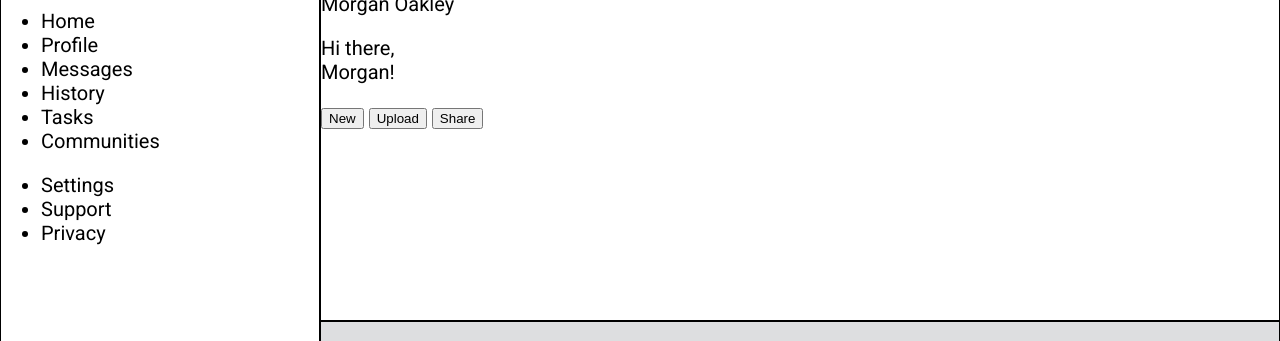
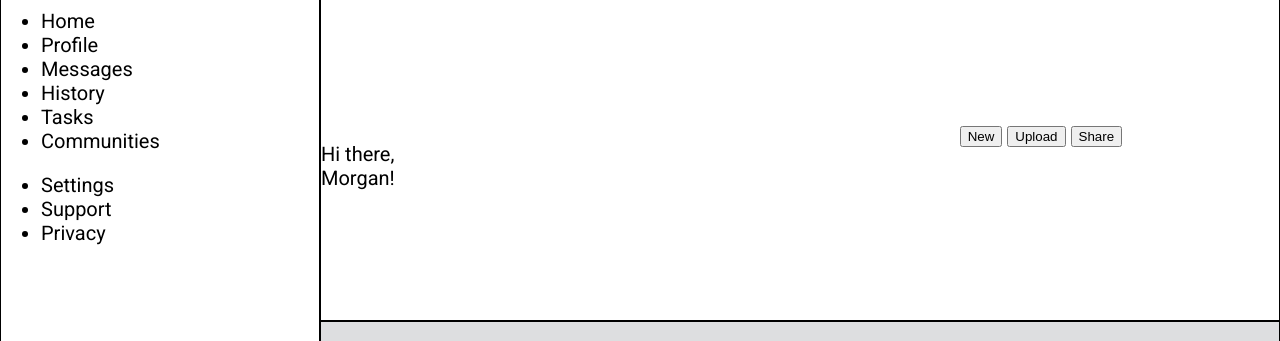
Before and after one commit to cmoratagarcia/odin-admin-dashboard, a plain HTML site: page index.html in a window 1280 px wide. Shown: the part 77-418 px from the top of the page. Drawn offline with Linux system fonts and the light colour scheme.

Commit message:
Create header grid

```diff
--- a/styles.css
+++ b/styles.css
@@ -25,6 +25,8 @@ body {
 header {
     grid-column: 2/3;
     border: 1px solid black;
+    display: grid;
+    grid-template: 1fr 1fr/2fr 1fr;
 
 }
 main {
```
